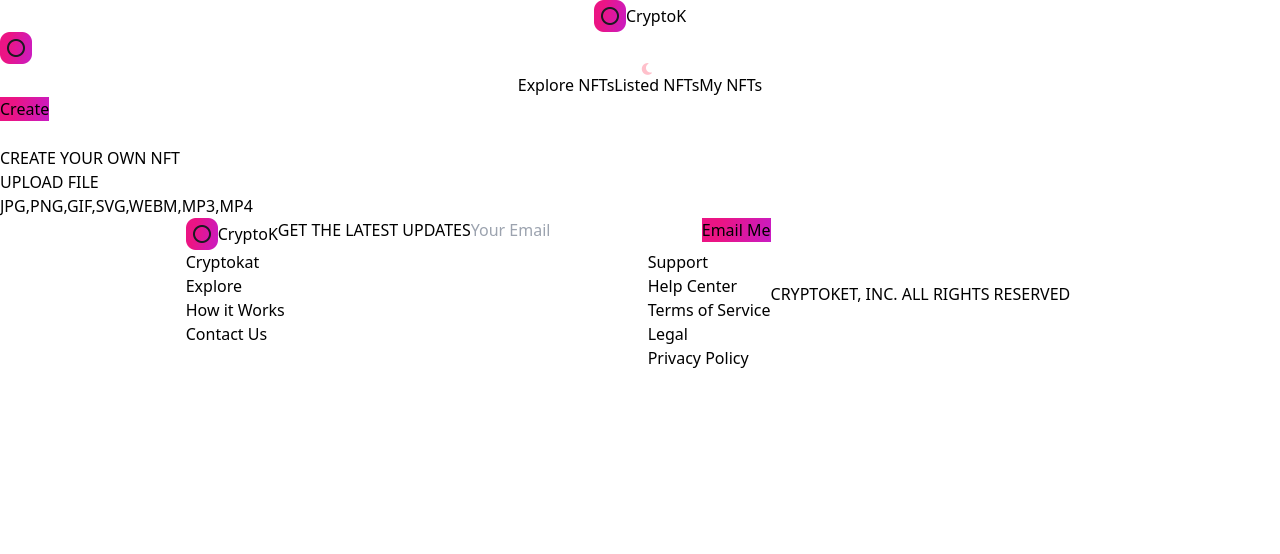
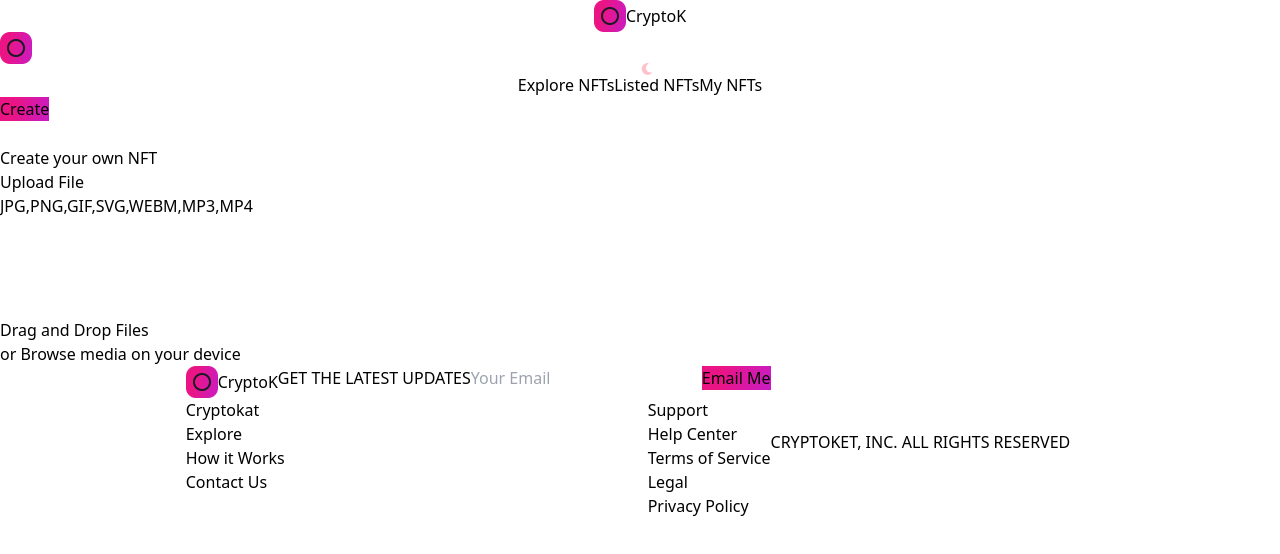
Before and after one commit to Adithya-jh/NFT-MRPL, a Next.js app: page /createNft in a window 1280 px wide. Shown: the top 554 px of the page. Built offline with nearby package versions, Linux system fonts and the light colour scheme.

Commit message:
done some own changes on create-nft

```diff
--- a/src/pages/createNft.js
+++ b/src/pages/createNft.js
@@ -58,31 +58,53 @@ const create_Nft = () => {
   );
 
   return (
-    <div className="flex justify-start align-middle sm:px-4 p-16">
+    <div className="flex justify-center align-middle sm:px-4 p-16">
       <div className="w-full">
-        <h1 className="font-poppins dark:text-white mt-6 text-nft-black-1 text-xl minlg:text-4xl font-semibold ml-4 xs:ml-0">
-          CREATE YOUR OWN NFT
+        <h1 className="font-poppins dark:text-white mt-6 text-nft-black-1 text-xl minlg:text-4xl font-semibold  xs:ml-0">
+          Create your own NFT
         </h1>
 
-        <div className="mt-3">
         <div className="mt-16">
           <p className="font-poppins dark:text-white mt-6 text-nft-black-1 font-semibold text-lg">
-              UPLOAD FILE
+            Upload File
           </p>
           <div className="relative mt-6 pb-5 pt-5 h-500 border border-dashed">
             <div
               {...getRootProps()}
               // className={fileStyle2}
-                className="dark:bg-nft-black-1  dark:border-white border-nft-gray-2 p-5 flex flex-row items-center rounded-sm border-dashed"
+              className="dark:bg-nft-black-1  dark:border-white border-black flex flex-row items-center rounded-sm border-dashed"
             >
               <input {...getInputProps()} />
-                <div className="flex justify-center mt-6 mb-6 pt-6 items-center  text-center w-full h-[100%]">
-                  <p className="font-poppins z-2 light:text-black font-semibold text-lg">
+              <div className="flex justify-center mt-5 mb-6 pt-6 items-center flex-col  text-center w-full h-[100%]">
+                <p className="font-poppins dark:text-white text-nft-black-1 font-semibold text-xl">
                   JPG,PNG,GIF,SVG,WEBM,MP3,MP4
+                </p>
+
+                <div className="mt-6 w-full flex justify-center">
+                  <Image
+                    src={images.upload}
+                    width={100}
+                    height={100}
+                    className={theme === 'light' && 'filter invert'}
+                    alt="uplaod"
+                  />
+                </div>
+
+                <p className="font-poppins mt-6 dark:text-white text-nft-black-1 font-semibold text-sm">
+                  Drag and Drop Files
+                </p>
+                <p className="font-poppins mt-3 dark:text-white text-nft-black-1 font-semibold text-sm">
+                  or Browse media on your device
                 </p>
               </div>
             </div>
+            {fileUrl && (
+              <aside>
+                <div>
+                  <Image src={fileUrl} alt="imgUploaded" />
                 </div>
+              </aside>
+            )}
           </div>
         </div>
       </div>
```
Lines whose indentation alone changed are shown as unchanged.
